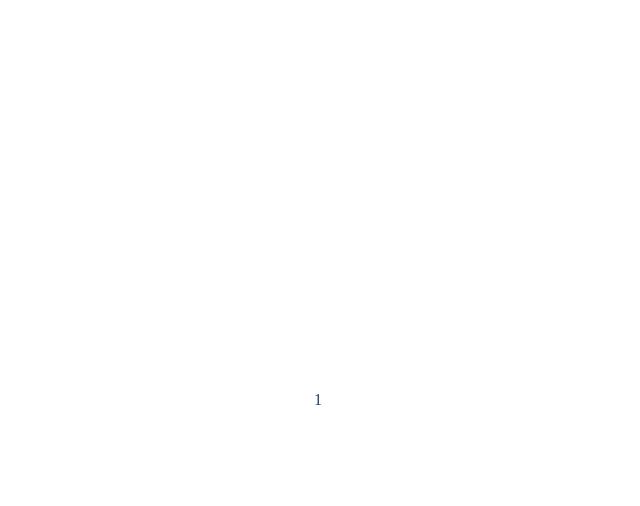
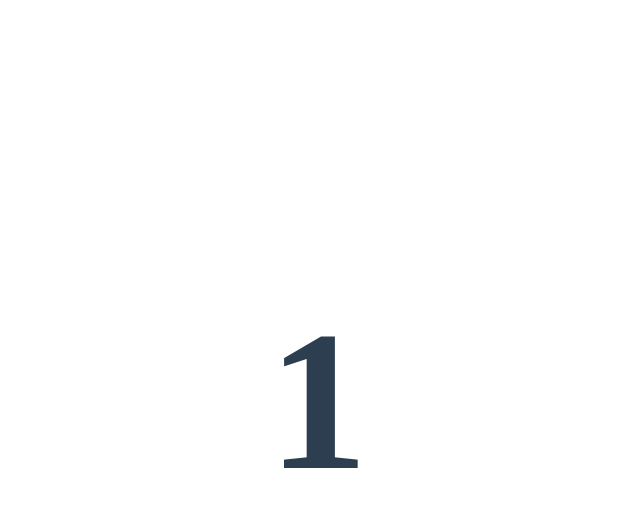
Before and after one commit to funny-family/vue-test-game, a Vue app: page / in a window 1280 px wide. Both pictures are taken after a click on the button "Ok 👌". Shown: the top 506 px of the page, without its empty margins (322-962 px from the left). Built offline with nearby package versions, Linux system fonts and the light colour scheme; a web font is replaced by a local one.

Commit message:
stylized start timer

```diff
--- a/src/components/GameStartTimer.vue
+++ b/src/components/GameStartTimer.vue
@@ -1,5 +1,5 @@
 <template>
-  <div>
+  <div class="time">
     {{ time }}
   </div>
 </template>
@@ -38,3 +38,10 @@
   }
 };
 </script>
+
+<style lang="scss" scoped>
+.time {
+  font-weight: bold;
+  font-size: 200px;
+}
+</style>
```
